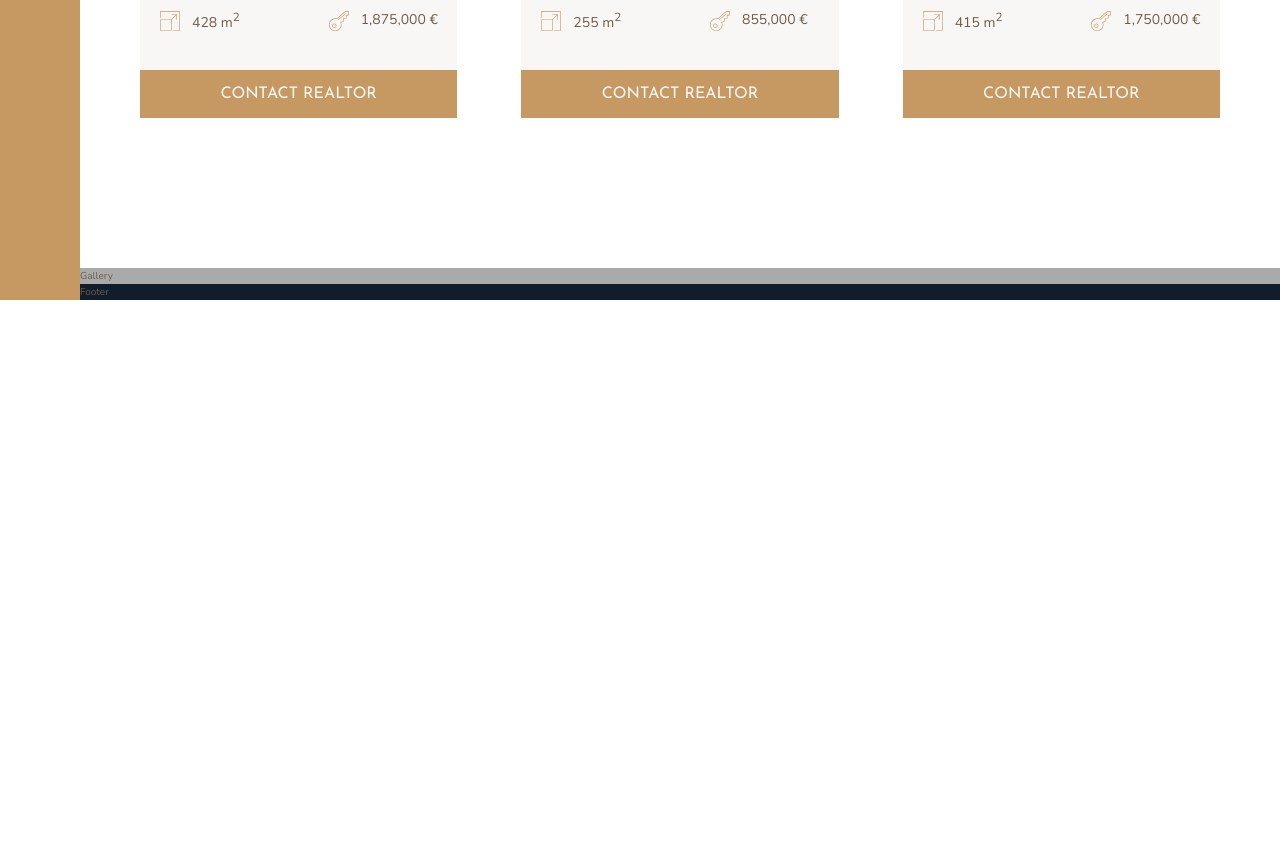
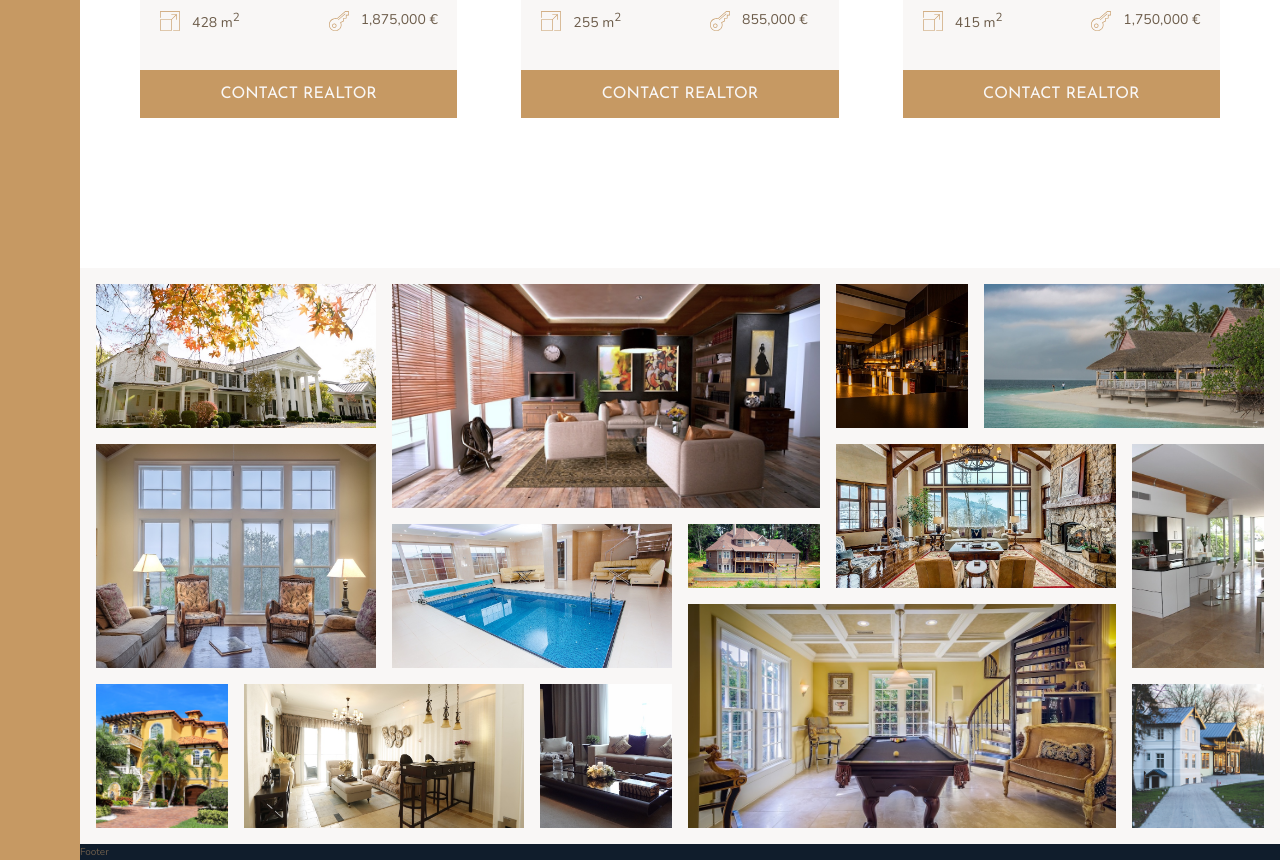
Before and after one commit to bhszewczyk/Nexter, a website: page index.html in a window 1280 px wide. Shown: the part 2759-3619 px from the top of the page. Before the commit the page ends 3059 px from the top, so only its background shows below. Drawn offline with nearby package versions, Linux system fonts and the light colour scheme.

Commit message:
Adds gallery design

```diff
--- a/index.html
+++ b/index.html
@@ -262,7 +262,22 @@
 
 
     </section>
-    <section class="gallery">Gallery</section>
+    <section class="gallery">
+      <figure class="gallery__item gallery__item--1"><img src="img/gal-1.jpeg" alt="" class="gallery__img"></figure>
+      <figure class="gallery__item gallery__item--2"><img src="img/gal-2.jpeg" alt="" class="gallery__img"></figure>
+      <figure class="gallery__item gallery__item--3"><img src="img/gal-3.jpeg" alt="" class="gallery__img"></figure>
+      <figure class="gallery__item gallery__item--4"><img src="img/gal-4.jpeg" alt="" class="gallery__img"></figure>
+      <figure class="gallery__item gallery__item--5"><img src="img/gal-5.jpeg" alt="" class="gallery__img"></figure>
+      <figure class="gallery__item gallery__item--6"><img src="img/gal-6.jpeg" alt="" class="gallery__img"></figure>
+      <figure class="gallery__item gallery__item--7"><img src="img/gal-7.jpeg" alt="" class="gallery__img"></figure>
+      <figure class="gallery__item gallery__item--8"><img src="img/gal-8.jpeg" alt="" class="gallery__img"></figure>
+      <figure class="gallery__item gallery__item--9"><img src="img/gal-9.jpeg" alt="" class="gallery__img"></figure>
+      <figure class="gallery__item gallery__item--10"><img src="img/gal-10.jpeg" alt="" class="gallery__img"></figure>
+      <figure class="gallery__item gallery__item--11"><img src="img/gal-11.jpeg" alt="" class="gallery__img"></figure>
+      <figure class="gallery__item gallery__item--12"><img src="img/gal-12.jpeg" alt="" class="gallery__img"></figure>
+      <figure class="gallery__item gallery__item--13"><img src="img/gal-13.jpeg" alt="" class="gallery__img"></figure>
+      <figure class="gallery__item gallery__item--14"><img src="img/gal-14.jpeg" alt="" class="gallery__img"></figure>
+    </section>
     <footer class="footer">Footer</footer>
   </body>
 </html>
--- a/sass/_gallery.scss
+++ b/sass/_gallery.scss
@@ -1,4 +1,85 @@
 .gallery {
-  background-color: $color-grey-light-2;
+  background-color: $color-grey-light-1;
   grid-column: full-start/full-end;
+
+  display: grid;
+  grid-template-columns: repeat(8, 1fr);
+  grid-template-rows: repeat(7, 5vw);
+  grid-gap: 1.6rem;
+  padding: 1.6rem;
+
+  &__item {
+    &--1 {
+      grid-column: 1 / span 2;
+      grid-row: 1 / span 2;
+    }
+
+    &--2 {
+      grid-column: 3 / span 3;
+      grid-row: 1 / span 3;
+    }
+
+    &--3 {
+      grid-column: 6 / span 1;
+      grid-row: 1 / span 2;
+    }
+
+    &--4 {
+      grid-column: 7 / span 2;
+      grid-row: 1 / span 2;
+    }
+
+    &--5 {
+      grid-column: 1 / span 2;
+      grid-row: 3 / span 3;
+    }
+
+    &--6 {
+      grid-column: 3 / span 2;
+      grid-row: 4 / span 2;
+    }
+
+    &--7 {
+      grid-column: 5 / span 1;
+      grid-row: 4 / span 1;
+    }
+
+    &--8 {
+      grid-column: 6 / span 2;
+      grid-row: 3 / span 2;
+    }
+
+    &--9 {
+      grid-column: 8 / span 1;
+      grid-row: 3 / span 3;
+    }
+
+    &--10 {
+      grid-column: 1 / span 1;
+      grid-row: 6 / span 2;
+    }
+    &--11 {
+      grid-column: 2 / span 2;
+      grid-row: 6 / span 2;
+    }
+    &--12 {
+      grid-column: 4 / span 1;
+      grid-row: 6 / span 2;
+    }
+    &--13 {
+      grid-column: 5 / span 3;
+      grid-row: 5 / span 3;
+    }
+    &--14 {
+      grid-column: 8 / span 1;
+      grid-row: 6 / span 2;
+    }
+  }
+
+  &__img {
+    display: block;
+    width: 100%;
+    height: 100%;
+    object-fit: cover;
+  }
 }
```
Also changed, not shown: css/style.css.
